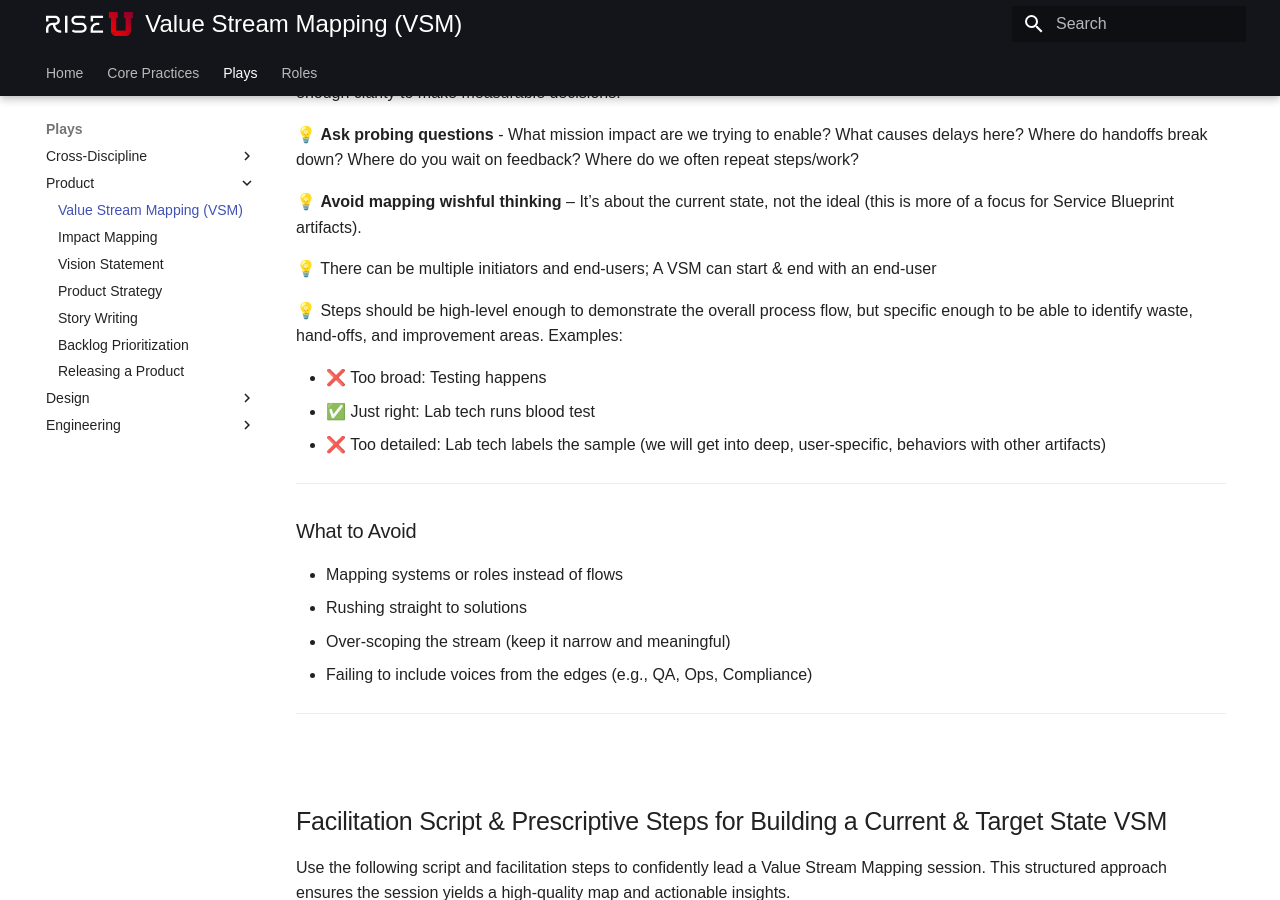
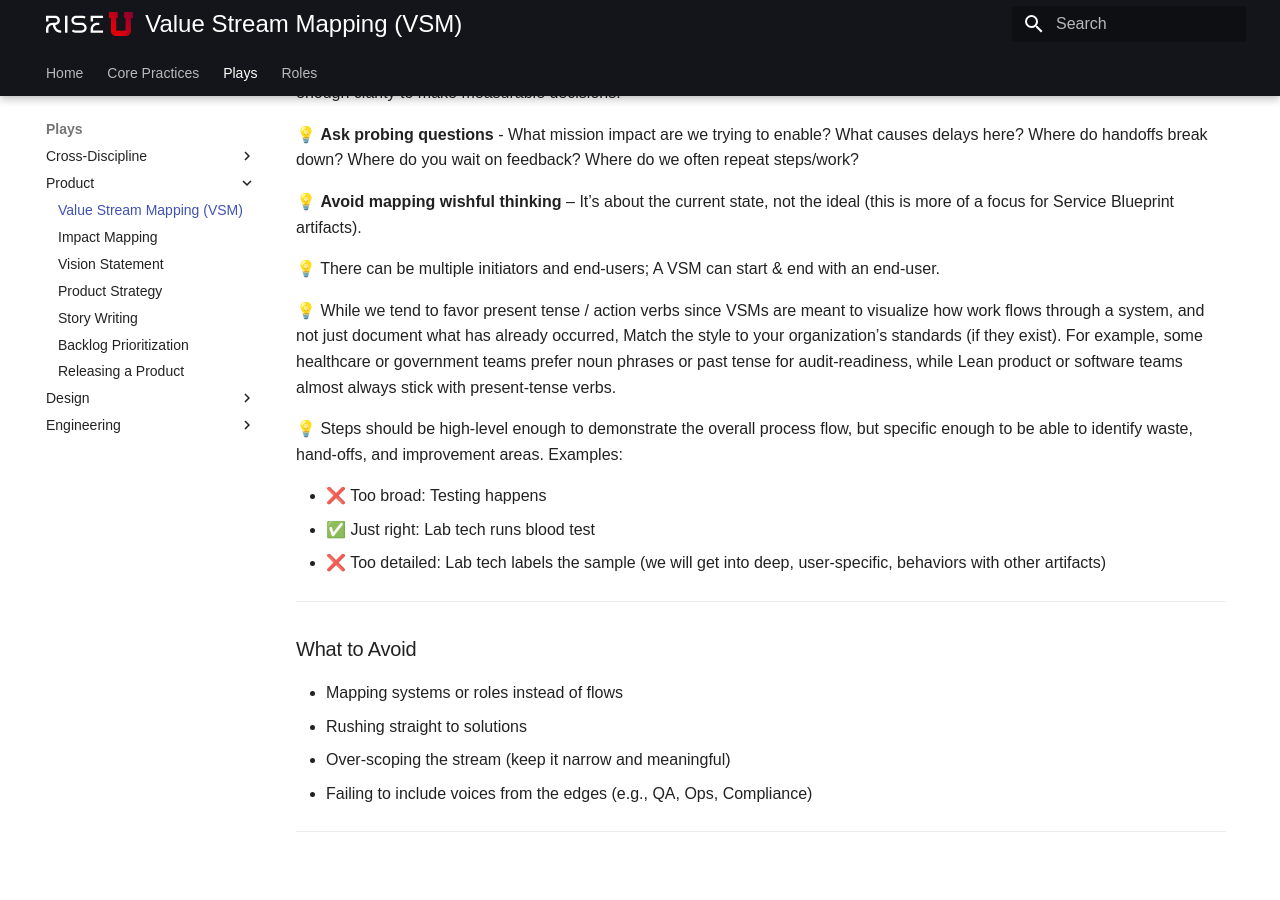
Before and after one commit to rise8-us/delivery-playbooks, an MkDocs documentation site: the page built from docs/content/plays/product/value-stream-mapping.md, in a window 1280 px wide and 900 px high, scrolled down 6987 px. Built offline with MkDocs 1.6.1 and Material for MkDocs 9.7.7, drawn with Linux system fonts in a browser that asks for light colours.

Commit message:
Update value-stream-mapping.md

```diff
--- a/docs/content/plays/product/value-stream-mapping.md
+++ b/docs/content/plays/product/value-stream-mapping.md
@@ -172,7 +172,9 @@
 
 💡 **Avoid mapping wishful thinking** – It’s about the current state, not the ideal (this is more of a focus for Service Blueprint artifacts).
 
-💡 There can be multiple initiators and end-users; A VSM can start & end with an end-user
+💡 There can be multiple initiators and end-users; A VSM can start & end with an end-user.
+
+💡 While we tend to favor present tense / action verbs since VSMs are meant to visualize how work flows through a system, and not just document what has already occurred, Match the style to your organization’s standards (if they exist). For example, some healthcare or government teams prefer noun phrases or past tense for audit-readiness, while Lean product or software teams almost always stick with present-tense verbs.
 
 💡 Steps should be high-level enough to demonstrate the overall process flow, but specific enough to be able to identify waste, hand-offs, and improvement areas. Examples:
 
```
